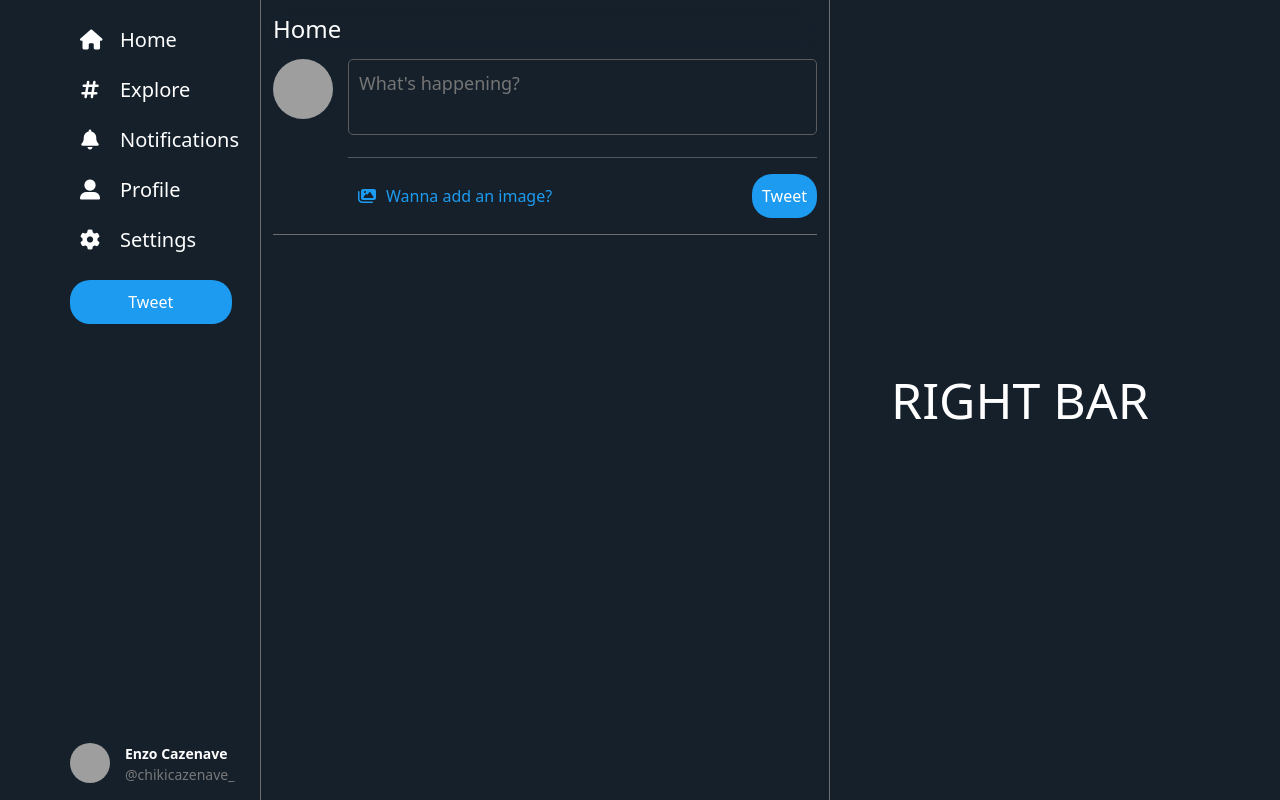
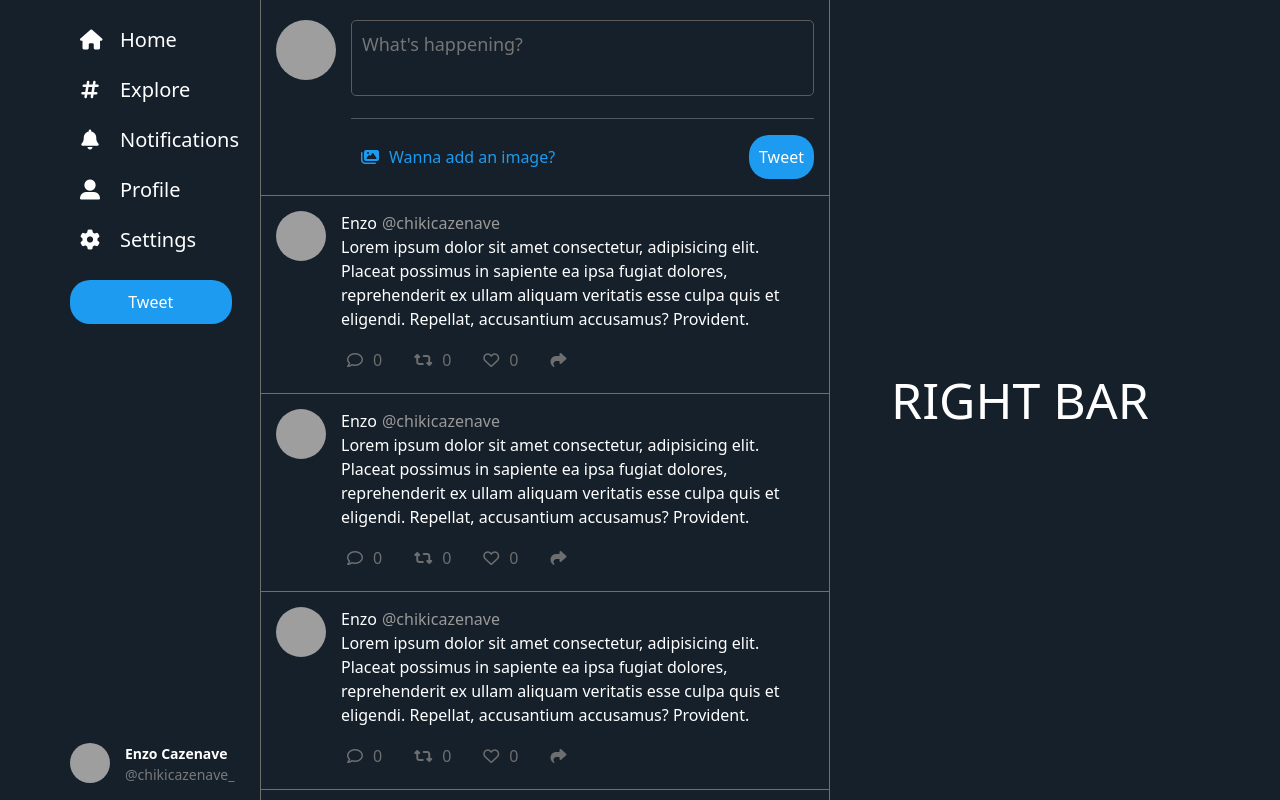
Before and after one commit to enzocazenave/twitter, a React (Vite) app: page / in a window 1280 px wide. Built offline with nearby package versions, Linux system fonts and the light colour scheme; grey boxes are pictures that could not be loaded.

Commit message:
Add tweet container

```diff
--- a/src/App.jsx
+++ b/src/App.jsx
@@ -6,10 +6,10 @@ export const App = () => {
             <div className="col-2 leftbar-container">
                 <LeftBar />
             </div>
-            <div className="col-6 centerbar-container">
+            <div className="col centerbar-container">
                 <CenterBar />
             </div>
-            <div className="col-4 rightbar-container">
+            <div className="col-4 xs rightbar-container">
                 <RightBar />
             </div>
         </div>
--- a/src/components/CenterBar.jsx
+++ b/src/components/CenterBar.jsx
@@ -1,11 +1,25 @@
 import '../styles/components/CenterBar.css';
-import { Nav, CreateTweet } from './CenterComponents/';
+import { Nav, CreateTweet, Tweet } from './CenterComponents/';
 
 export const CenterBar = () => {
     return (
         <>
-            <Nav />
+
             <CreateTweet />
+            <Tweet />
+            <Tweet />
+            <Tweet />
+            <Tweet />
+            <Tweet />
+            <Tweet />
+            <Tweet />
+            <Tweet />
+            <Tweet />
+            <Tweet />
+            <Tweet />
+            <Tweet />
+            <Tweet />
+            <Tweet />
         </>
     )
 }
--- /dev/null
+++ b/src/components/CenterComponents/Tweet.jsx
@@ -0,0 +1,22 @@
+export const Tweet = () => {
+    return (
+        <div className="centerbar-container_tweet">
+            <img className="centerbar-container_tweet--img" src={ "https://avatars.githubusercontent.com/u/102680110?v=4" } />
+            <div className="centerbar-container_tweet--post">
+                <div className="centerbar-container_tweet--post__user">
+                    <span className="centerbar-container_tweet--post__user---name">Enzo</span>
+                    <span className="centerbar-container_tweet--post__user---username">@chikicazenave</span>
+                </div>
+
+                <p className="centerbar-container_tweet--post__text">Lorem ipsum dolor sit amet consectetur, adipisicing elit. Placeat possimus in sapiente ea ipsa fugiat dolores, reprehenderit ex ullam aliquam veritatis esse culpa quis et eligendi. Repellat, accusantium accusamus? Provident.</p>
+
+                <div className="centerbar-container_tweet--post__actions">
+                    <button className="centerbar-container_tweet--post__actions---action" id="action-comment"><i className="far fa-comment"></i><span>0</span></button>
+                    <button className="centerbar-container_tweet--post__actions---action" id="action-retweet"><i className="fas fa-retweet"></i><span>0</span></button>
+                    <button className="centerbar-container_tweet--post__actions---action" id="action-like"><i className="far fa-heart"></i><span>0</span></button>
+                    <button className="centerbar-container_tweet--post__actions---action" id="action-share"><i className="fa fa-share"></i></button>
+                </div>
+            </div>
+        </div>
+    )
+}
--- a/src/components/CenterComponents/index.js
+++ b/src/components/CenterComponents/index.js
@@ -1,2 +1,3 @@
 export * from './Nav';
 export * from './CreateTweet';
+export * from './Tweet';
--- a/src/helpers/getColorCounter.js
+++ b/src/helpers/getColorCounter.js
@@ -1 +1 @@
-export const getColorCounter = (characters) => { if (characters <= 93) return "rgb(0, 255, 0)"; if (characters <= 186) return "rgb(255, 255, 0)"; if (characters <= 280) return "rgb(255, 0, 0)"; }
+export const getColorCounter = (characters) => { if (characters <= 93) return "rgb(124, 246, 102)"; if (characters <= 186) return "rgb(235, 246, 102)"; if (characters <= 280) return "rgb(246, 102, 102)"; }
--- a/src/styles/components/CenterBar.css
+++ b/src/styles/components/CenterBar.css
@@ -2,23 +2,22 @@
     border-left: 1px solid rgb(110, 110, 110);
     border-right: 1px solid rgb(110, 110, 110);
     height: 100vh;
+    overflow: auto;
+    padding: 0;
 }
 
 .centerbar-container_nav {
+    position: fixed;
     backdrop-filter: blur(10px);
-    padding: 15px 0 15px 12px;
-    margin-left: -12px;
-    margin-right: -12px;
+    padding: 15px 0 12px 15px;
     display: flex;
     color: #fff;
 }
 
-.centerbar-container_nav--title {
-    padding: 0;
-    margin: 0;
-}
-
 .centerbar-container_createtweet {
+    /*margin-top: 70px;*/
+    margin-top: 5px;
+    padding: 15px;
     display: flex;
     column-gap: 15px;
     padding-bottom: 16px;
@@ -94,3 +93,78 @@
     margin: 0;
     font-size: 20px;
 }
+
+/*! TWEET */
+
+
+.centerbar-container_tweet {
+    display: flex;
+    border-bottom: 1px solid rgb(110, 110, 110);
+    padding: 15px;
+}
+
+.centerbar-container_tweet--img {
+    width: 50px;
+    height: 50px;
+    border-radius: 50%;
+    object-fit: cover;
+}
+
+.centerbar-container_tweet--post {
+    flex-grow: 1;
+    padding: 0 15px;
+}
+
+.centerbar-container_tweet--post__user---name {
+    color: #fff;
+    font-weight: 500;
+    margin-right: 5px;
+}
+
+.centerbar-container_tweet--post__user---username {
+    color: rgb(155, 152, 152)
+}
+
+.centerbar-container_tweet--post__text {
+    color: #fff;
+}
+
+.centerbar-container_tweet--post__actions {
+    margin-bottom: 5px;
+}
+
+.centerbar-container_tweet--post__actions---action {
+    background-color: transparent;
+    border: none;
+    margin-right: 20px;
+    color: rgb(110, 110, 110);
+    transition: all .4s;
+}
+
+.centerbar-container_tweet--post__actions---action span {
+    margin-left: 10px;
+}
+
+#action-comment:hover {
+    color: rgb(29, 155, 240);
+    filter: drop-shadow(0px 0px 10px rgb(29, 155, 240));
+}
+
+#action-retweet:hover {
+    color: rgb(115, 238, 104);
+    filter: drop-shadow(0px 0px 10px rgb(115, 238, 104));
+
+}
+
+#action-like:hover {
+    color: rgb(241, 74, 74);
+    filter: drop-shadow(0px 0px 10px rgb(241, 74, 74));
+
+}
+
+#action-share:hover {
+    color: rgb(29, 155, 240);
+    filter: drop-shadow(0px 0px 10px rgb(29, 155, 240));
+}
+
+::-webkit-scrollbar {display: none;}
--- a/src/styles/components/RightBar.css
+++ b/src/styles/components/RightBar.css
@@ -6,3 +6,9 @@
     font-weight: 500;
     font-size: 50px;
 }
+
+@media (max-width: 992px) {
+    .rightbar-container {
+        display: none;
+    }
+}
```
Also changed, not shown: src/components/CenterComponents/Nav.jsx (line endings or trailing spaces).
